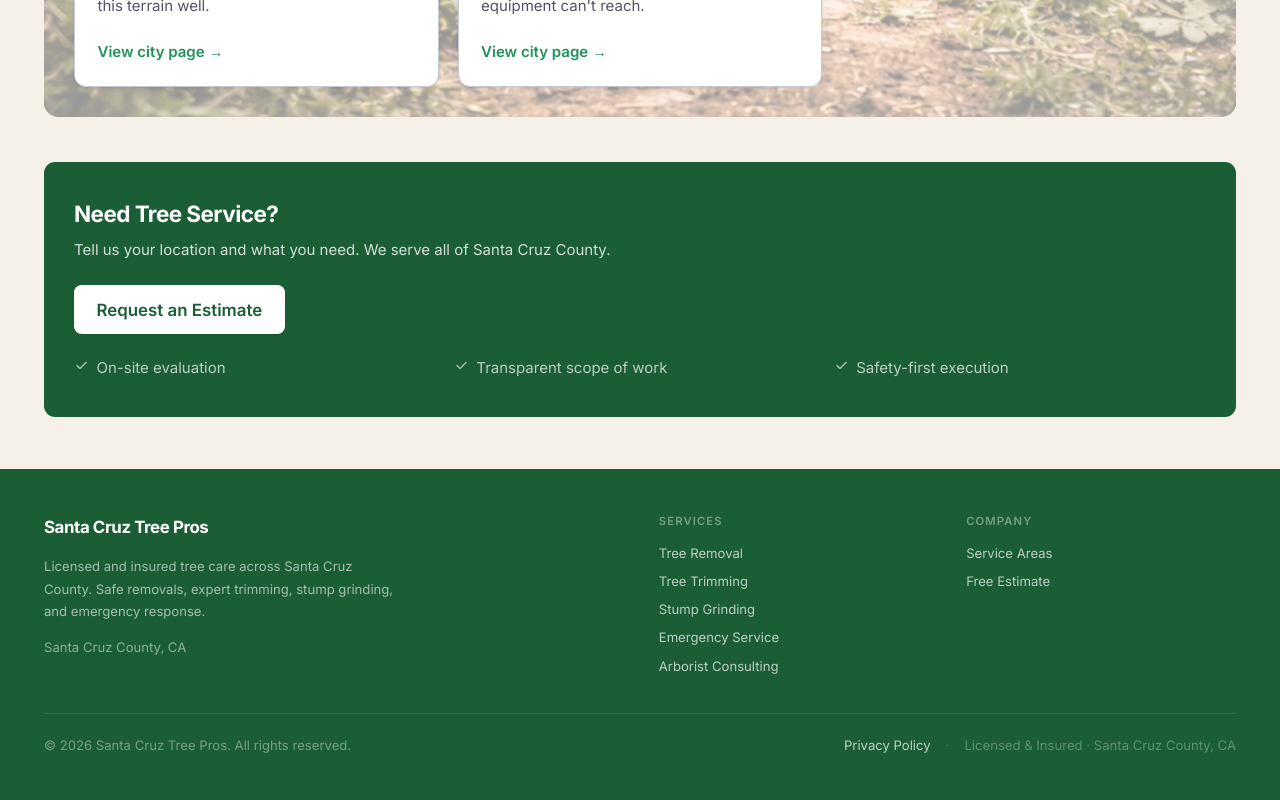
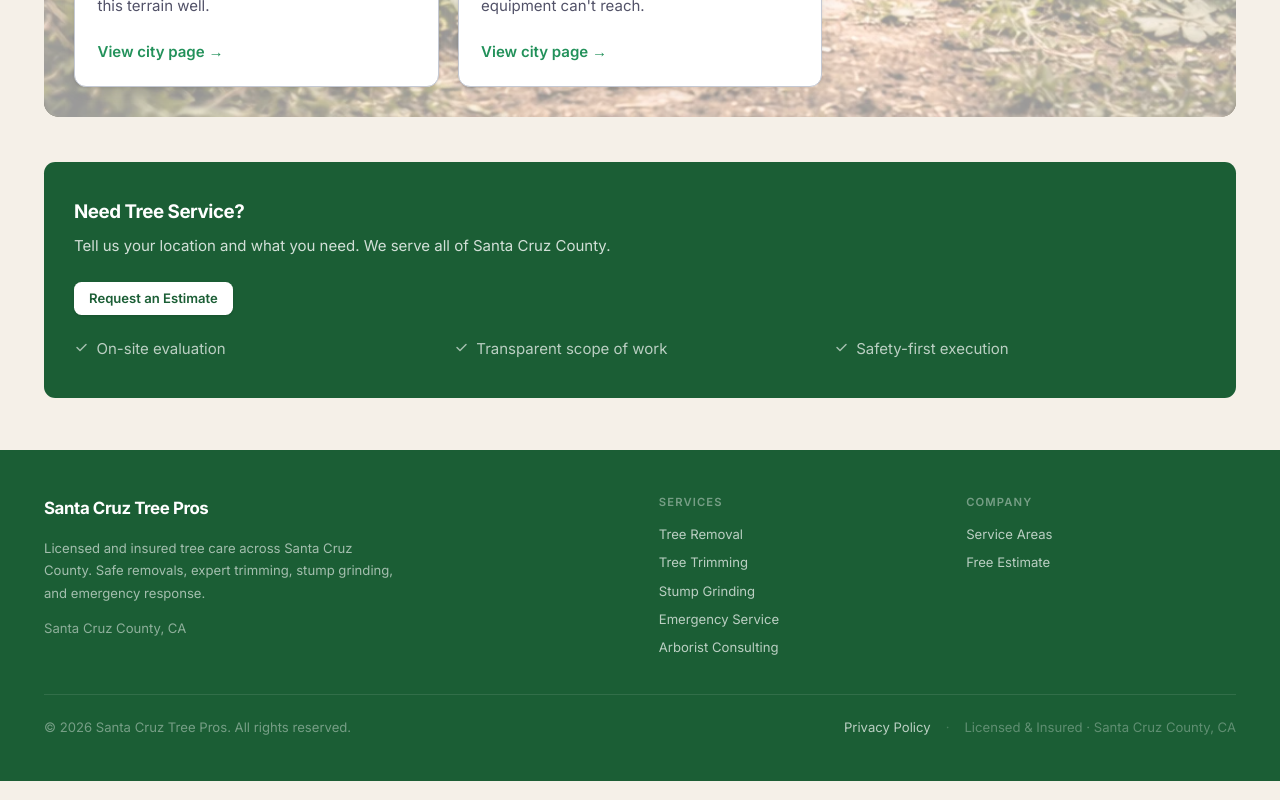
Before and after one commit to j0hnnyutes/santa-cruz-tree-site, a Next.js app: page /service-areas in a window 1280 px wide. Shown: the part 1310-2110 px from the top of the page. Built offline with nearby package versions, Linux system fonts and the light colour scheme; no server answers.

Commit message:
Reduce ServiceCta heading and button size across all service/area pages
Co-Authored-By: Claude Sonnet 4.6 <noreply@anthropic.com>

```diff
--- a/components/ServiceCta.tsx
+++ b/components/ServiceCta.tsx
@@ -20,14 +20,14 @@ export default function ServiceCta({
   return (
     <section className="mt-12 rounded-xl bg-[var(--brand-green)] px-6 py-8 sm:px-8 sm:py-10">
       <div className="space-y-2">
-        <h2 className="text-2xl font-bold tracking-tight text-white">{heading}</h2>
+        <h2 className="text-xl font-bold tracking-tight text-white">{heading}</h2>
         <p className="leading-7 text-white/80">{body}</p>
       </div>
 
       <div className="mt-6">
         <Link
           href={primaryHref}
-          className="inline-flex items-center justify-center rounded-lg bg-white px-6 py-3 text-lg font-semibold text-[var(--brand-green)] hover:bg-white/90 transition shadow-sm"
+          className="inline-flex items-center justify-center rounded-lg bg-white px-4 py-2 text-sm font-semibold text-[var(--brand-green)] hover:bg-white/90 transition shadow-sm"
         >
           {primaryLabel}
         </Link>
```
